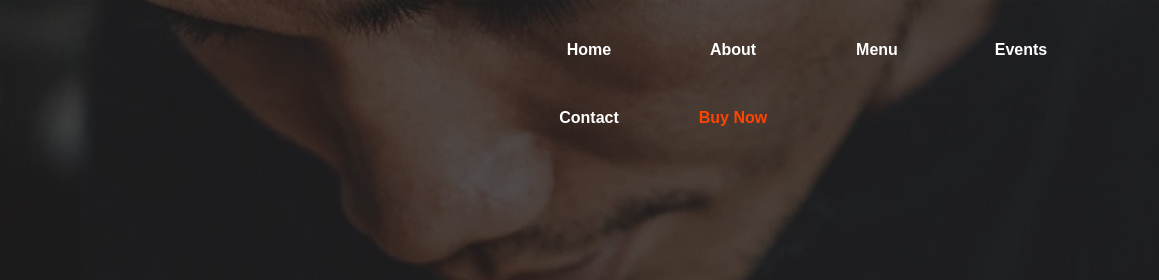
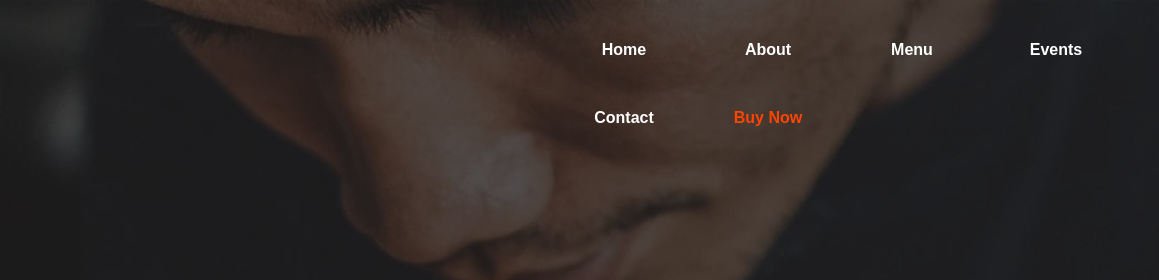
Before and after one commit to jivkovaviktoria/OnyxCafe, a plain HTML site: page index.html in a window 1280 px wide. Shown: the top 280 px of the page, 121-1280 px from the left. Drawn offline with Linux system fonts and the light colour scheme.

Commit message:
Added favicon

```diff
--- a/CSS/homepage.css
+++ b/CSS/homepage.css
@@ -29,7 +29,7 @@ body{
 .nav ul{
     list-style: none;
     padding: 0;
-    margin-left: 640px;
+    margin-left: 675px;
 }
 .nav li{
     display: inline-block;
--- a/index.html
+++ b/index.html
@@ -4,6 +4,7 @@
     <meta charset="UTF-8">
     <title>OnyxCafe</title>
     <link rel="stylesheet" href="CSS/homepage.css">
+    <link rel="icon" type="image/x-icon" href="Pictures/favicon.png">
 </head>
 <body>
 <div class="background">
@@ -30,5 +31,6 @@
         <h2>Real Italian Coffee</h2>
         <p id="x">DISCOVER THE<br> TASTE OF <span>REAL</span><br> <span>COFFEE</span></p>
     </div>
+
 </body>
 </html>
```
Also changed, not shown: Pictures/favicon.png (added).
